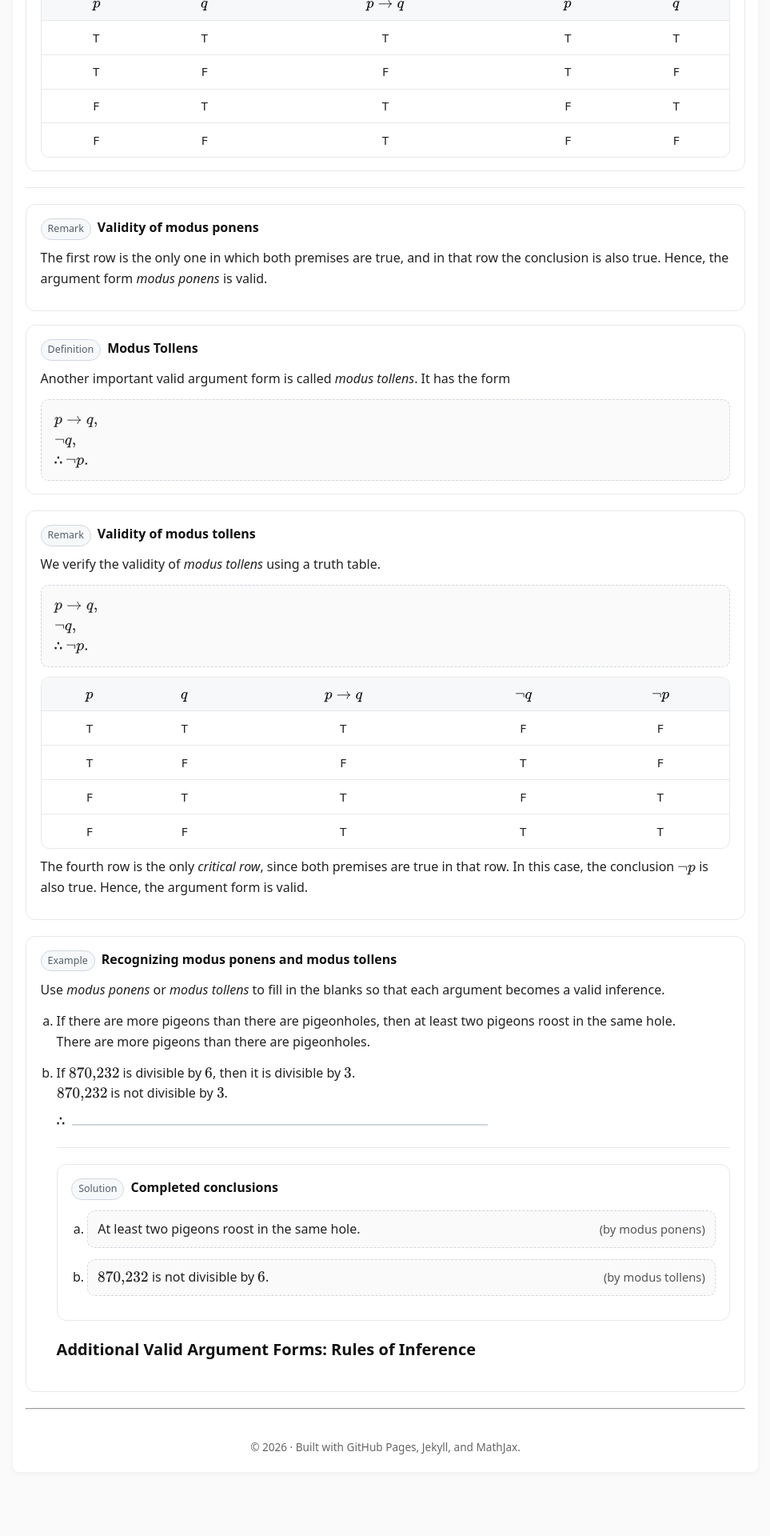
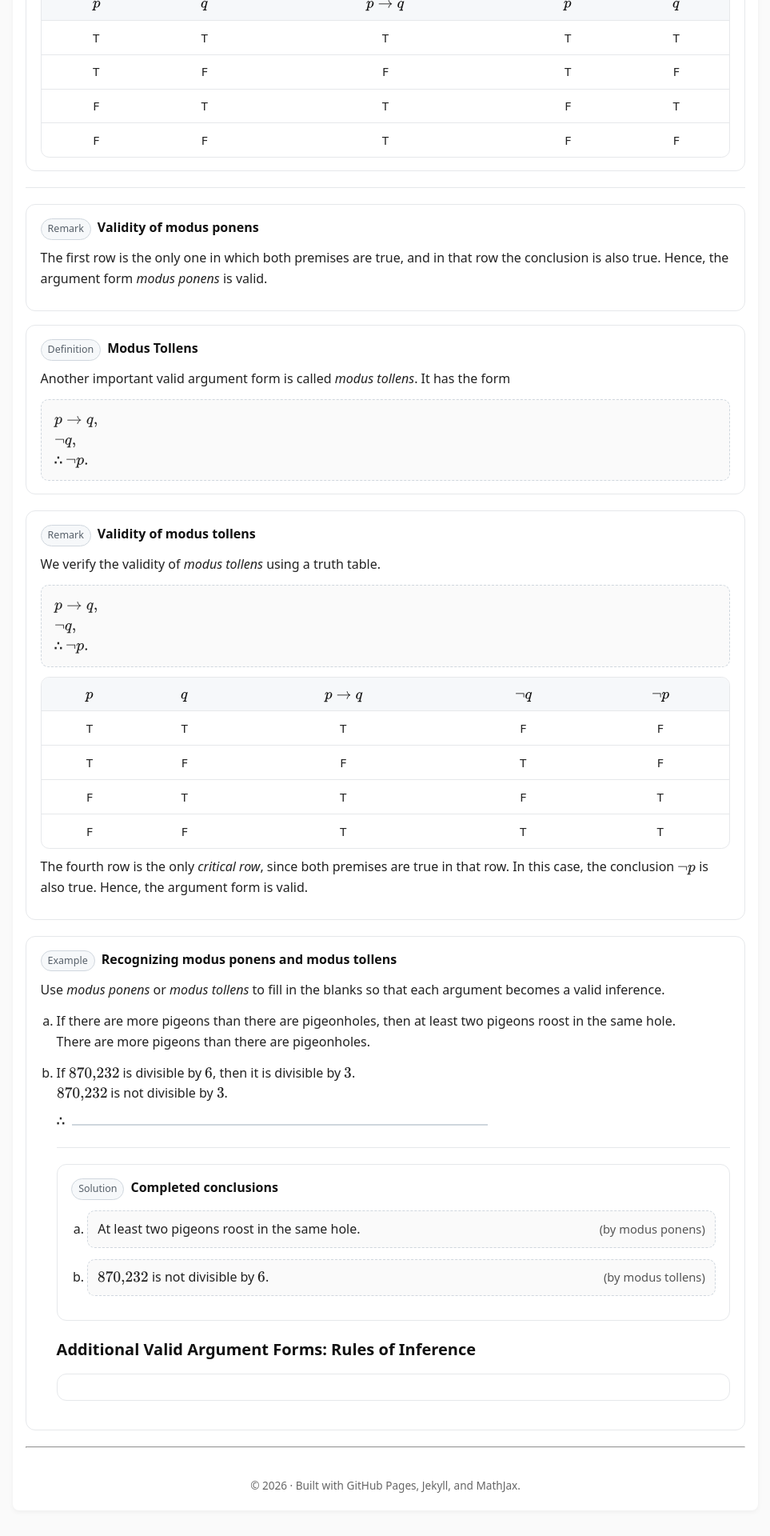
Before and after one commit to SaleemKamaludin/SaleemKamaludin.github.io, a Jekyll site: the page built from courses/comp1604/lecture-notes/lecture-01/index.md, in a window 1280 px wide. Shown: the part 4182-6102 px from the top of the page at 80% size, without its empty margins (158-1121 px from the left). Built offline with Jekyll 4.4.1, drawn with Linux system fonts in a browser that asks for light colours; before the commit the page ends 6054 px from its top, so only the background shows below that.

Commit message:
Update index.md

```diff
--- a/courses/comp1604/lecture-notes/lecture-01/index.md
+++ b/courses/comp1604/lecture-notes/lecture-01/index.md
@@ -1757,3 +1757,4 @@ It is instructive to verify that modus ponens is a valid argument form. Doing so
 
  <h3>Additional Valid Argument Forms: Rules of Inference</h3>
   <!-- Definition -->
+<div class="box" id="def-rule-of-inference">
```
